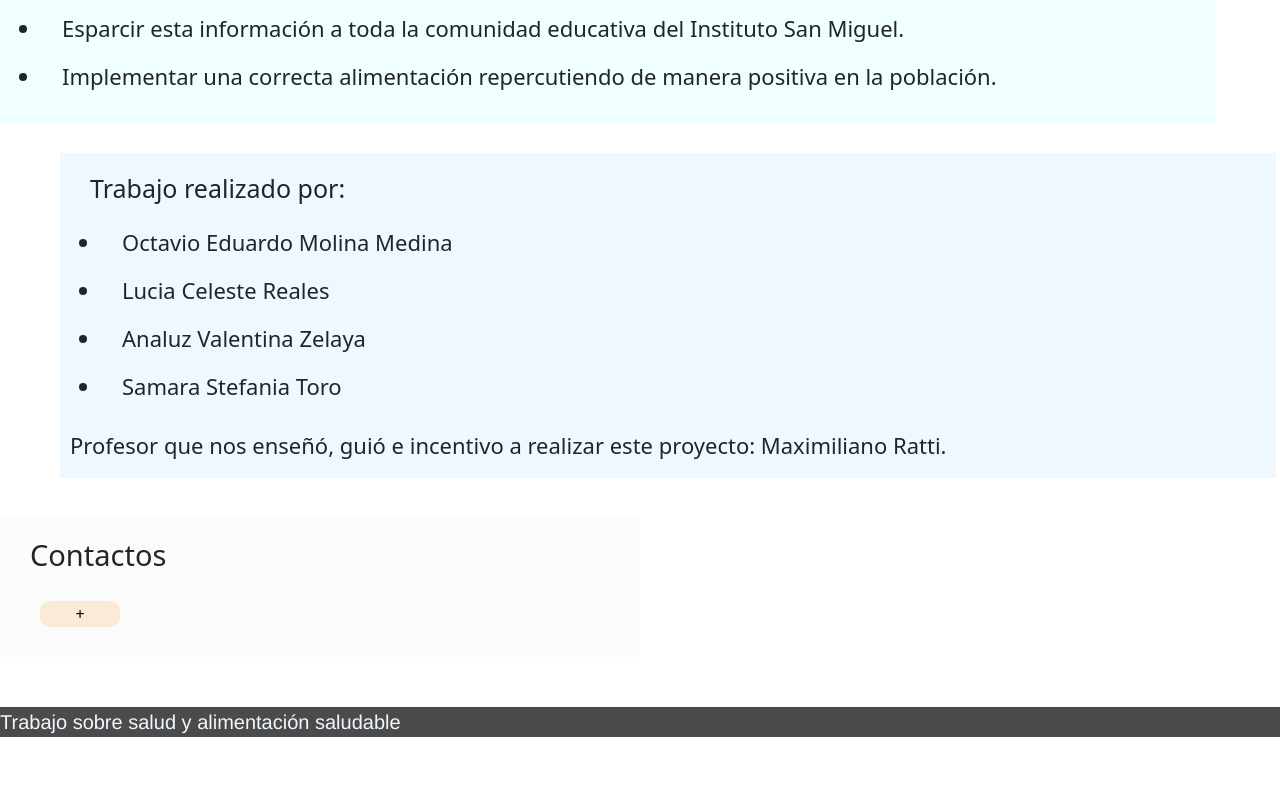
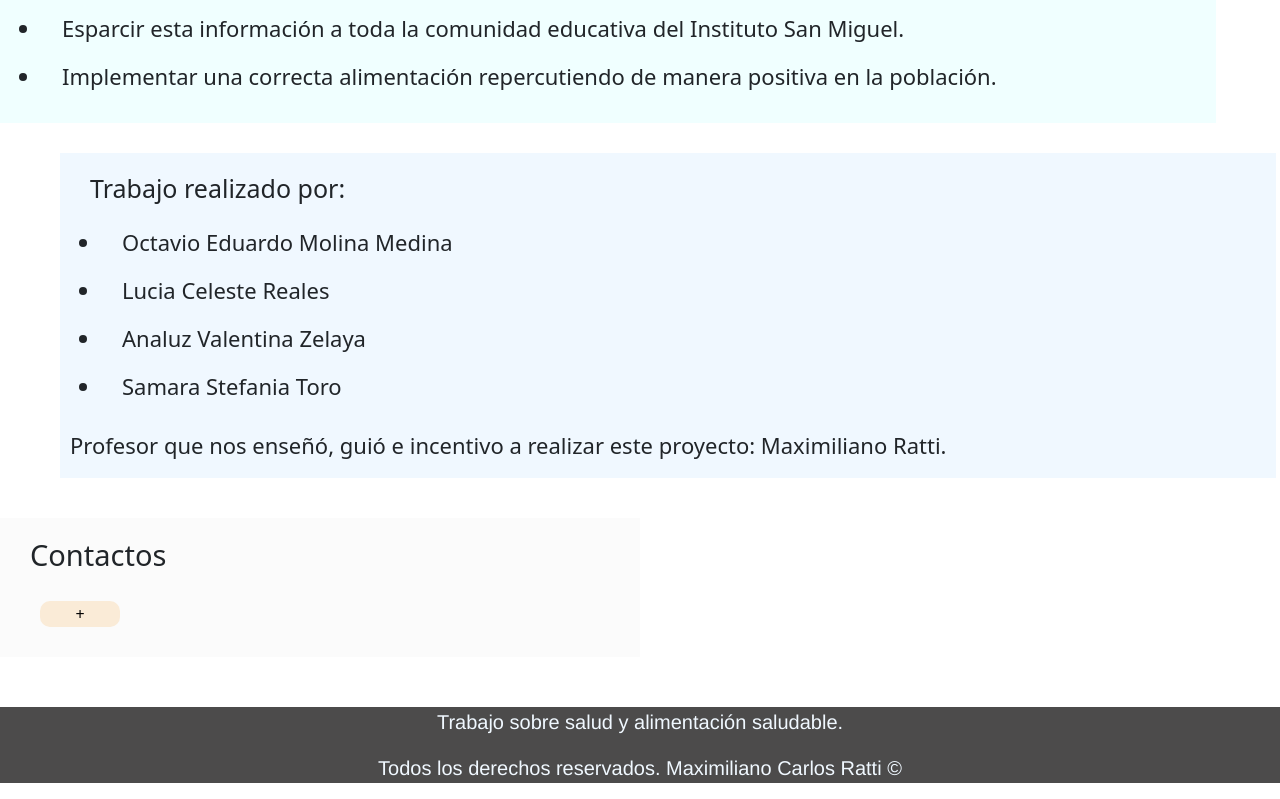
Before and after one commit to maxiratti/alimentacion_saludable, a plain HTML site: page pages/NOSOTROS.html in a window 1280 px wide. Shown: the part 595-1394 px from the top of the page. Before the commit the page ends 1348 px from the top, so only its background shows below. Drawn offline with nearby package versions, Linux system fonts and the light colour scheme.

Commit message:
Fix footer

```diff
--- a/pages/NOSOTROS.html
+++ b/pages/NOSOTROS.html
@@ -107,8 +107,9 @@
 
 </body>
 <footer>
-  <div container-fluid class="footer">
-    <p>Trabajo sobre salud y alimentación saludable </p>
+  <div class="container-fluid footer text-center">
+    <p>Trabajo sobre salud y alimentación saludable. </p>
+    <p>Todos los derechos reservados. Maximiliano Carlos Ratti © </p>
   </div>
 </footer>
 </html>
```
Also changed, not shown: index.html (+3 -2 lines), pages/NUTRICION.html (+3 -2 lines), pages/PRESENTACION.html (+3 -2 lines), pages/RECETAS.html (+3 -2 lines).
